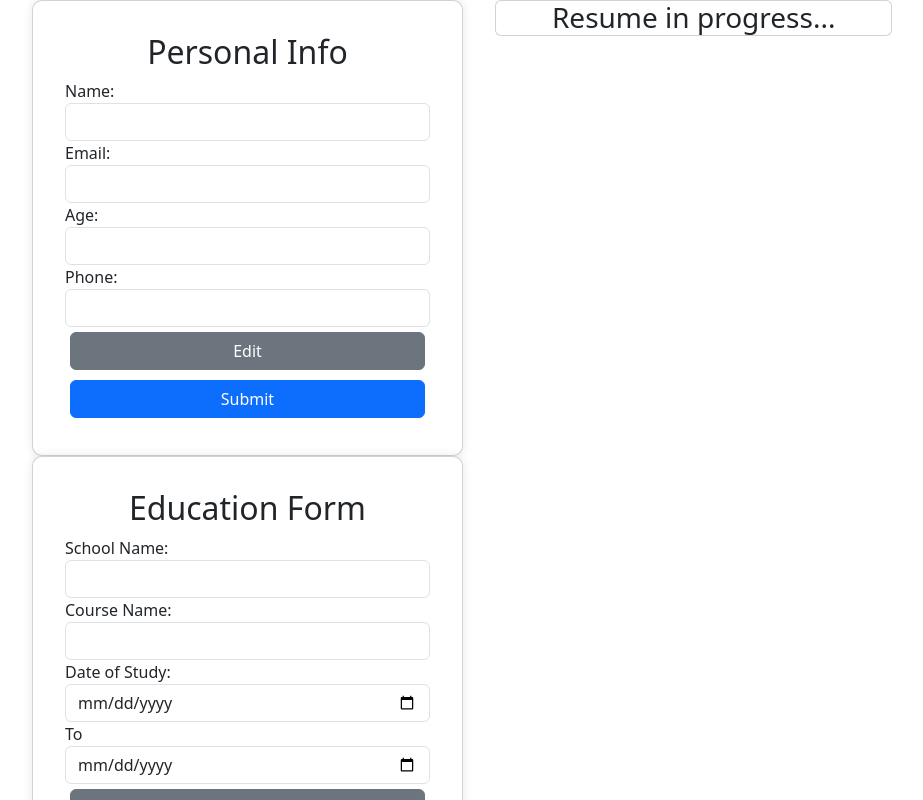
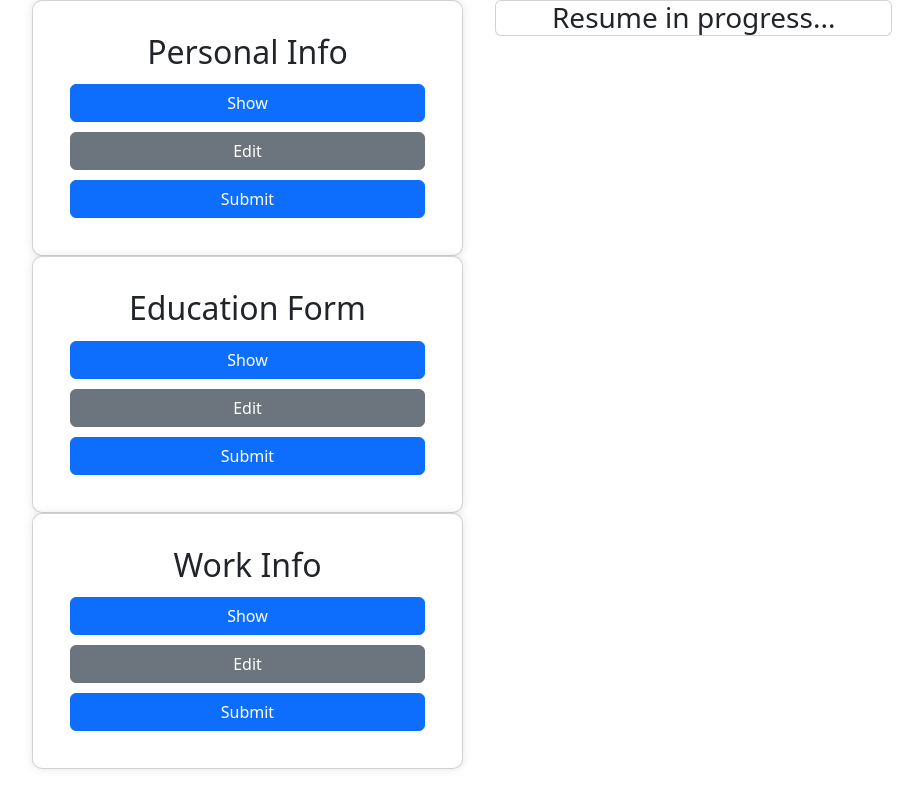
Before and after one commit to leechiahwa/project-cv-application, a React (Vite) app: page / in a window 1280 px wide. Shown: the top 800 px of the page, without its empty margins (0-923 px from the left). Built offline with nearby package versions, Linux system fonts and the light colour scheme.

Commit message:
Add show/hide functionality for form sections

```diff
--- a/src/App.css
+++ b/src/App.css
@@ -43,6 +43,37 @@ div.card {
     padding: 2em;
 }
 
+/* Forms */
+#personal-info {
+    display: none;
+}
+
+#personal-info.active {
+    display: block;
+    display: flex;
+    flex-direction: column;
+}
+
+#education-form {
+    display: none;
+}
+
+#education-form.active {
+    display: block;
+    display: flex;
+    flex-direction: column;
+}
+
+#work-info {
+    display: none;
+}
+
+#work-info.active {
+    display: block;
+    display: flex;
+    flex-direction: column;
+}
+
 #preview{
     padding: 0 2em;
 
--- a/src/components/InfoForm.tsx
+++ b/src/components/InfoForm.tsx
@@ -29,6 +29,7 @@ export default function InfoForm() {
   }
 
   const [showPreview, setShowPreview] = useState(false);
+  const [isActive, setActive] = useState(false);
 
   // TODO: should be a better way to do this part
   function onSubmit() {
@@ -68,13 +69,23 @@ export default function InfoForm() {
   // TODO: Design the preview to look better
   // TODO: Only enable the submit button when all fields are filled
   // TODO: Toggle to show/hide the form
+  // TODO: Only show preview text after form is filled
+  // TOFIX: Fix the states to show and hide forms accordingly
 
   return (
     <div className="d-flex">
       <div className="d-flex flex-column" id="form">
         <div className="card">
           <h2 className="header">Personal Info</h2>
-          <form className="d-flex flex-column">
+          <button
+            onClick={() => setActive(!isActive)}
+            className="btn btn-primary"
+            type="submit"
+          >
+            {isActive ? "Hide" : "Show"}
+          </button>
+          {/* TODO: Add an arrow button that sets active on click */}
+          <form id="personal-info" className={isActive ? "active" : undefined}>
             Name:{""}
             <input
               type="text"
@@ -120,7 +131,15 @@ export default function InfoForm() {
         </div>
         <div className="card">
           <h2 className="header">Education Form</h2>
-          <form className="d-flex flex-column">
+          {/* TODO: Add an arrow button that sets active on click */}
+          <button
+            onClick={() => setActive(!isActive)}
+            className="btn btn-primary"
+            type="submit"
+          >
+            {isActive ? "Hide" : "Show"}
+          </button>
+          <form id="education-form" className={isActive ? "active" : undefined}>
             School Name:{" "}
             <input
               type="text"
@@ -169,7 +188,15 @@ export default function InfoForm() {
         </div>
         <div className="card">
           <h2 className="header">Work Info</h2>
-          <form className="d-flex flex-column">
+          {/* TODO: Add an arrow button that sets active on click */}
+          <button
+            onClick={() => setActive(!isActive)}
+            className="btn btn-primary"
+            type="submit"
+          >
+            {isActive ? "Hide" : "Show"}
+          </button>
+          <form id="work-info" className={isActive ? "active" : undefined}>
             Company Name:{" "}
             <input
               type="text"
```
